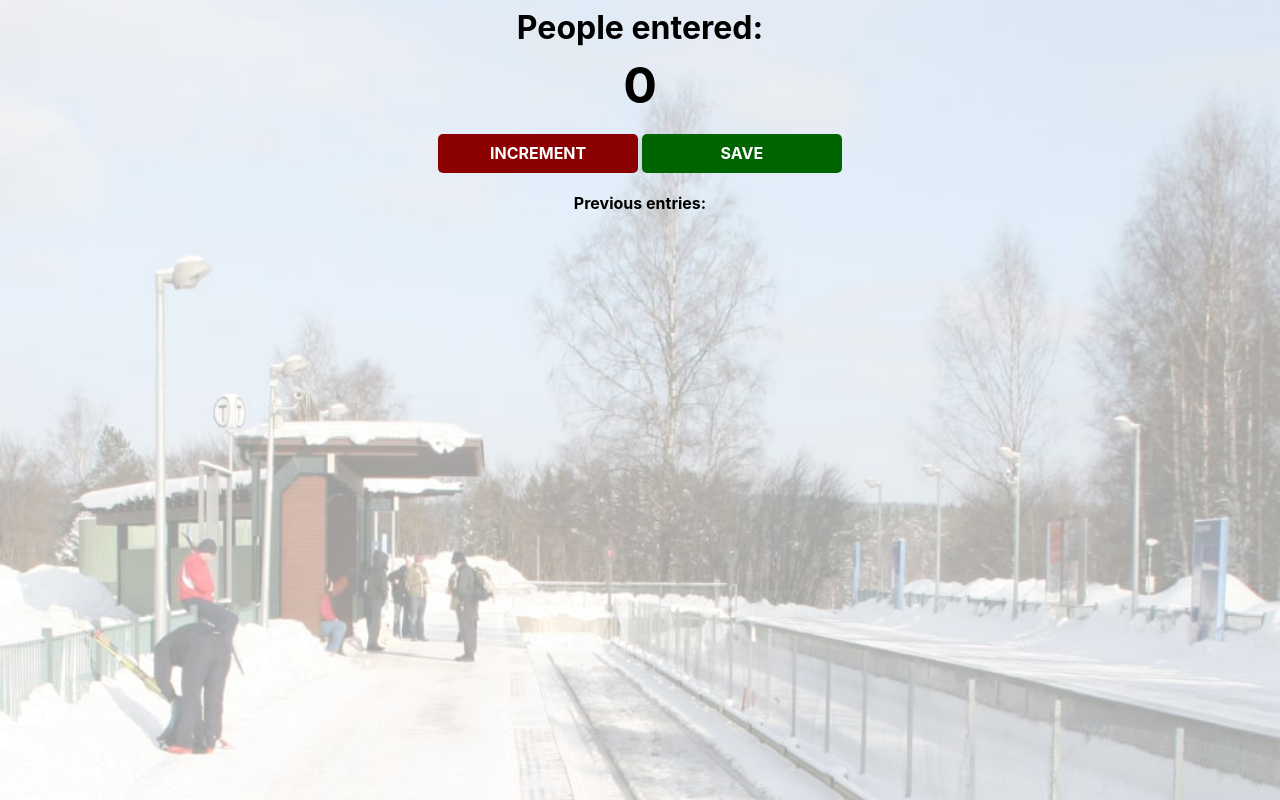
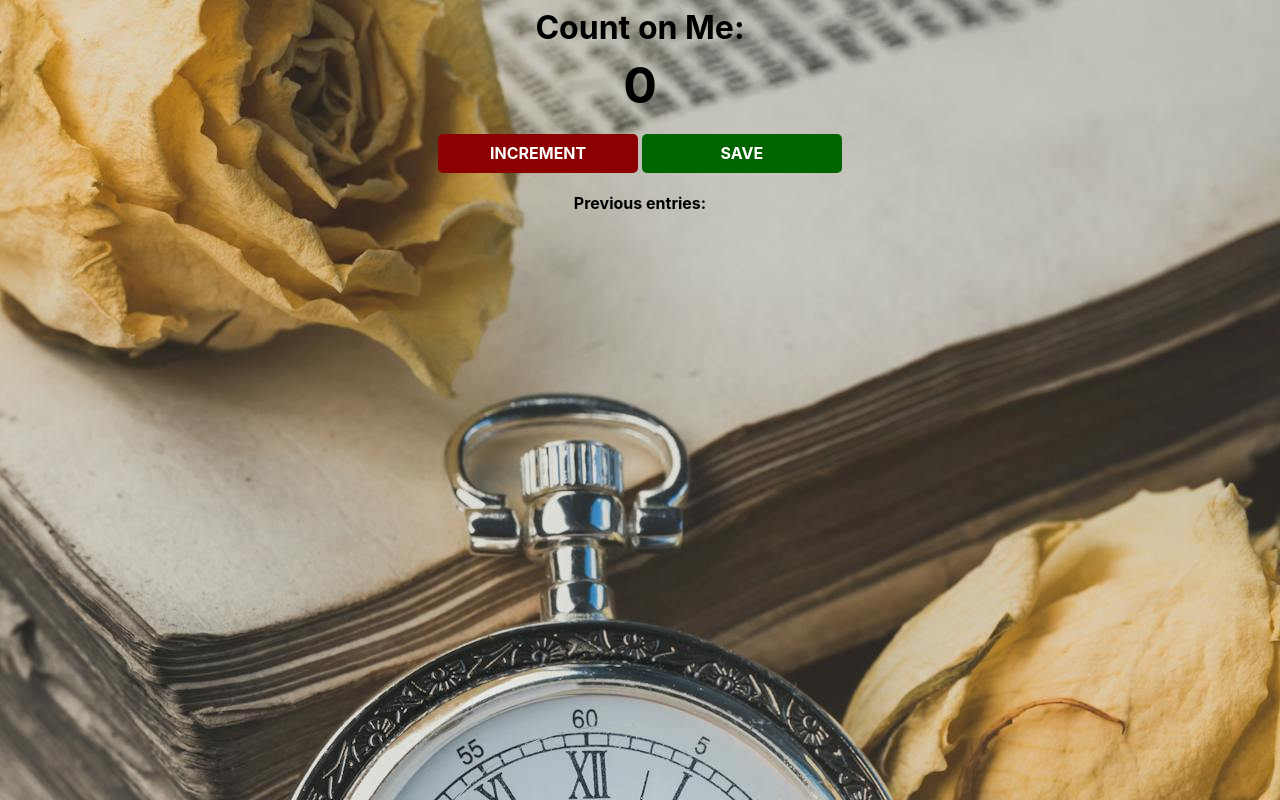
Before and after one commit to SChilian/JS-People-Counter, a website built with Vite: page index.html in a window 1280 px wide. Built offline with nearby package versions, Linux system fonts and the light colour scheme.

Commit message:
Updated header and background image

```diff
--- a/index.css
+++ b/index.css
@@ -1,5 +1,5 @@
 body {
-    background-image: url("station.jpg");
+    background-image: url("pexels-nietjuh-13553846.jpg");
     background-size: cover;
     font-family: -apple-system, BlinkMacSystemFont, 'Segoe UI', Roboto, Oxygen, Ubuntu, Cantarell, 'Open Sans', 'Helvetica Neue', sans-serif;
     font-weight: bold;
--- a/index.html
+++ b/index.html
@@ -3,7 +3,7 @@
         <link rel="stylesheet" href="index.css">
     </head>
     <body>
-        <h1>People entered:</h1>
+        <h1>Count on Me:</h1>
         <h2 id="count-el">0</h2>
         <button id="increment-btn" onclick="increment()">INCREMENT</button>
         <button id="save-btn" onclick="save()">SAVE</button>
```
Also changed, not shown: pexels-nietjuh-13553846.jpg (added).
